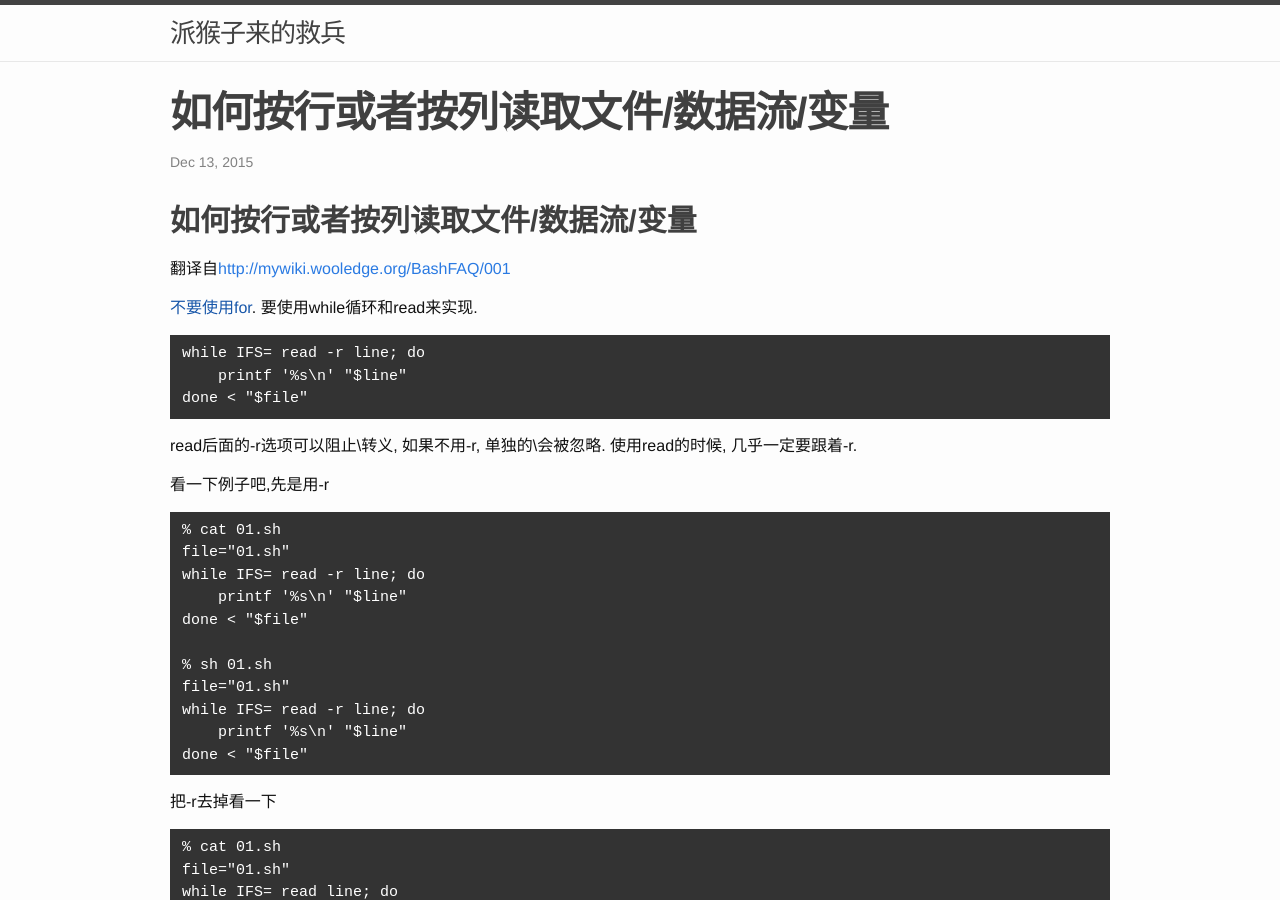
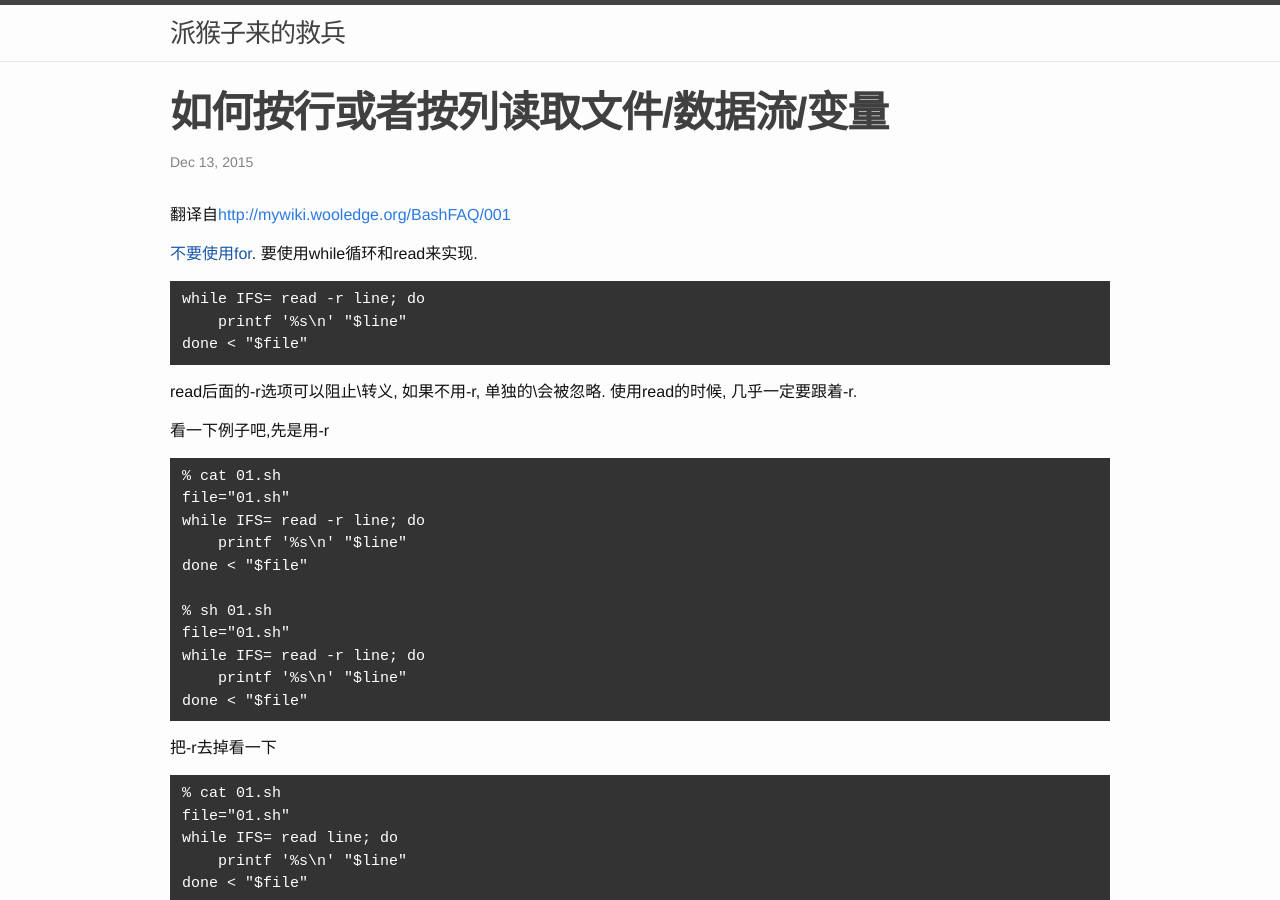
Before and after one commit to childe/ohmycat, a Jekyll site: the page built from _posts/2015-12-13-bashfaq-read-file-line-by-line.md, in a window 1280 px wide and 900 px high. Built offline with Jekyll 4.4.1, drawn with Linux system fonts in a browser that asks for light colours; Markdown is read by kramdown in place of the engine named in the settings; comment, search, counter and statistics services are not loaded.

Commit message:
remove title

```diff
--- a/_posts/2015-12-13-bashfaq-read-file-line-by-line.md
+++ b/_posts/2015-12-13-bashfaq-read-file-line-by-line.md
@@ -5,8 +5,6 @@ date:   2015-12-13 16:48:50 +0800
 abstract:   "翻译自[http://mywiki.wooledge.org/BashFAQ/001](http://mywiki.wooledge.org/BashFAQ/001)"
 categories: bash linux
 ---
-
-# 如何按行或者按列读取文件/数据流/变量
 
 翻译自[http://mywiki.wooledge.org/BashFAQ/001](http://mywiki.wooledge.org/BashFAQ/001)
 
```
